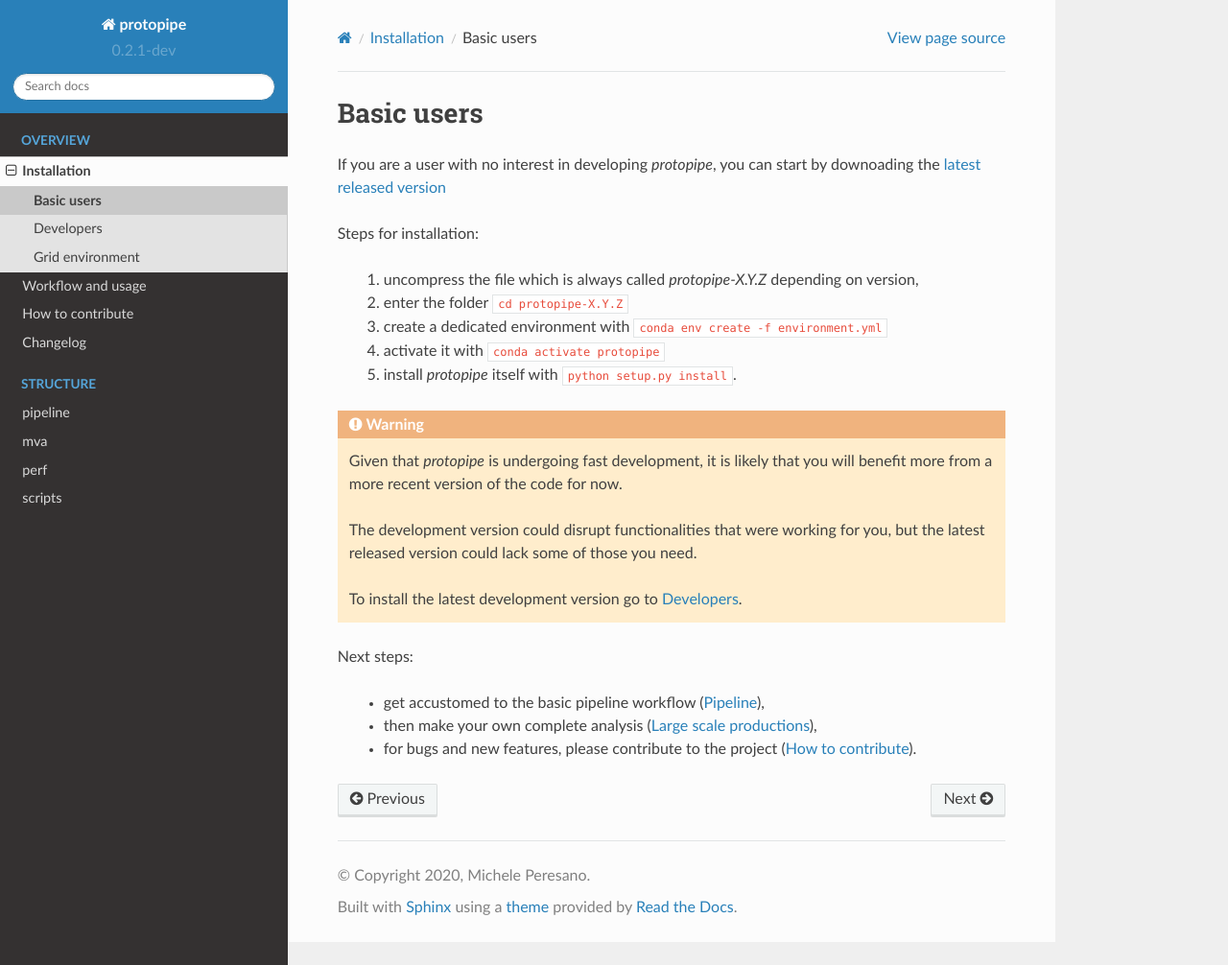
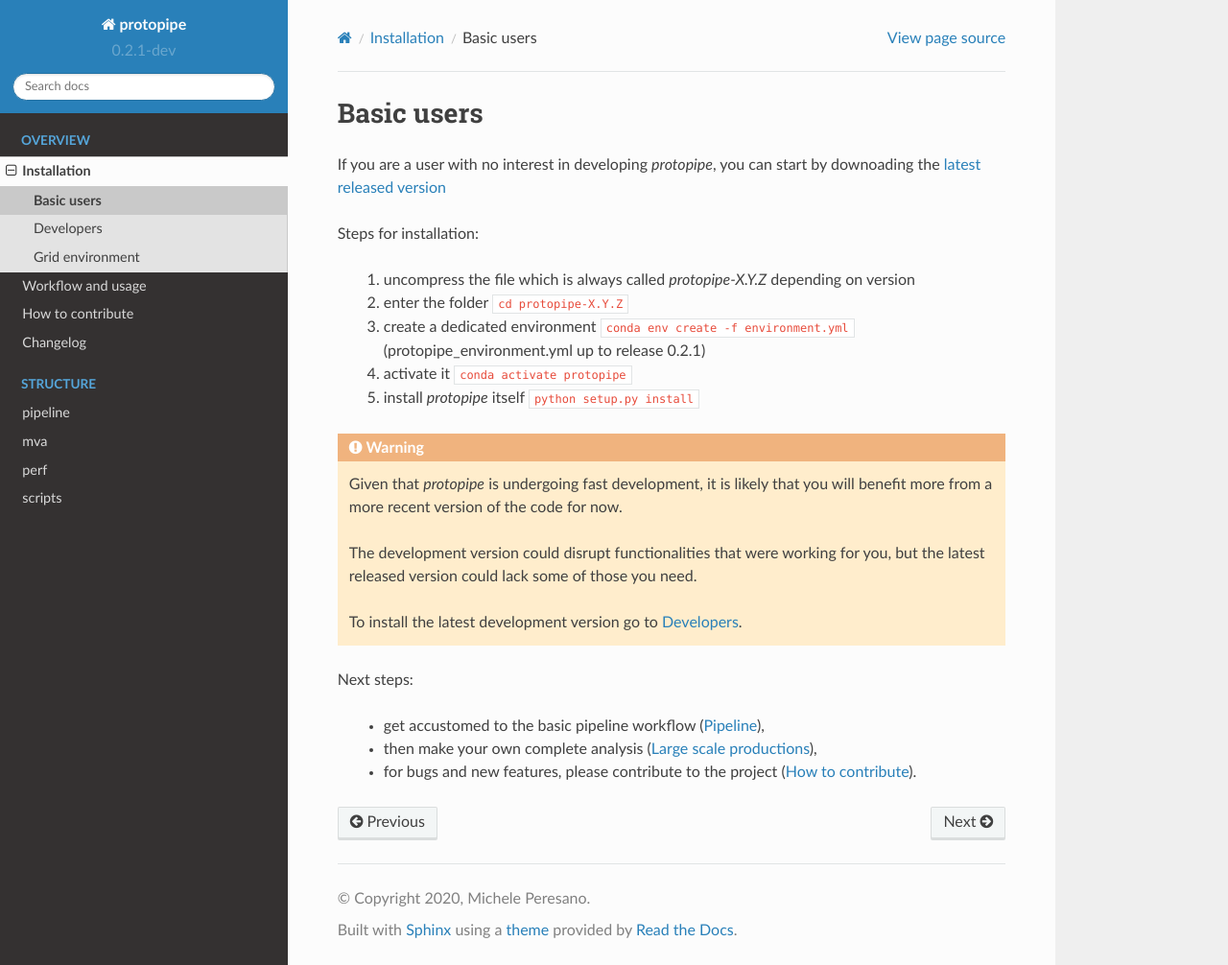
Before and after one commit to cta-observatory/protopipe, a Sphinx documentation site: the page built from docs/install/basic.rst, in a window 1280 px wide and 1006 px high. Shown: the whole window at 96% size. Built offline with Sphinx 7.4.7 and the Read the Docs theme 2.0.0, drawn with Linux system fonts in a browser that asks for light colours; pages that are not in the unit, such as notebooks, are missing from menus.

Commit message:
Specify missing info

```diff
--- a/docs/install/basic.rst
+++ b/docs/install/basic.rst
@@ -8,11 +8,11 @@ downoading the `latest released version <https://github.com/cta-observatory/prot
 
 Steps for installation:
 
-  1. uncompress the file which is always called *protopipe-X.Y.Z* depending on version,
+  1. uncompress the file which is always called *protopipe-X.Y.Z* depending on version
   2. enter the folder ``cd protopipe-X.Y.Z``
-  3. create a dedicated environment with ``conda env create -f environment.yml``
-  4. activate it with ``conda activate protopipe``
-  5. install *protopipe* itself with ``python setup.py install``.
+  3. create a dedicated environment ``conda env create -f environment.yml`` (protopipe_environment.yml up to release 0.2.1)
+  4. activate it ``conda activate protopipe``
+  5. install *protopipe* itself ``python setup.py install``
 
 .. warning::
   Given that *protopipe* is undergoing fast development, it is likely that you
--- a/docs/usage/use_pipeline.rst
+++ b/docs/usage/use_pipeline.rst
@@ -13,7 +13,7 @@ The following steps describe the basics of protopipe analysis and estimate of th
 1. Setup the analysis
 
 * create an analysis parent folder with the auxiliary script ``create_dir_structure.py``
-* ``python create_dir_structure.py $PATH $NAME``
+* ``python $PROTOPIPE/protopipe/aux/scripts/create_dir_structure.py $PATH $NAME``
 * copy and edit the example YAML configuration files in the *config* subfolders
 
 2. Energy estimator
```
